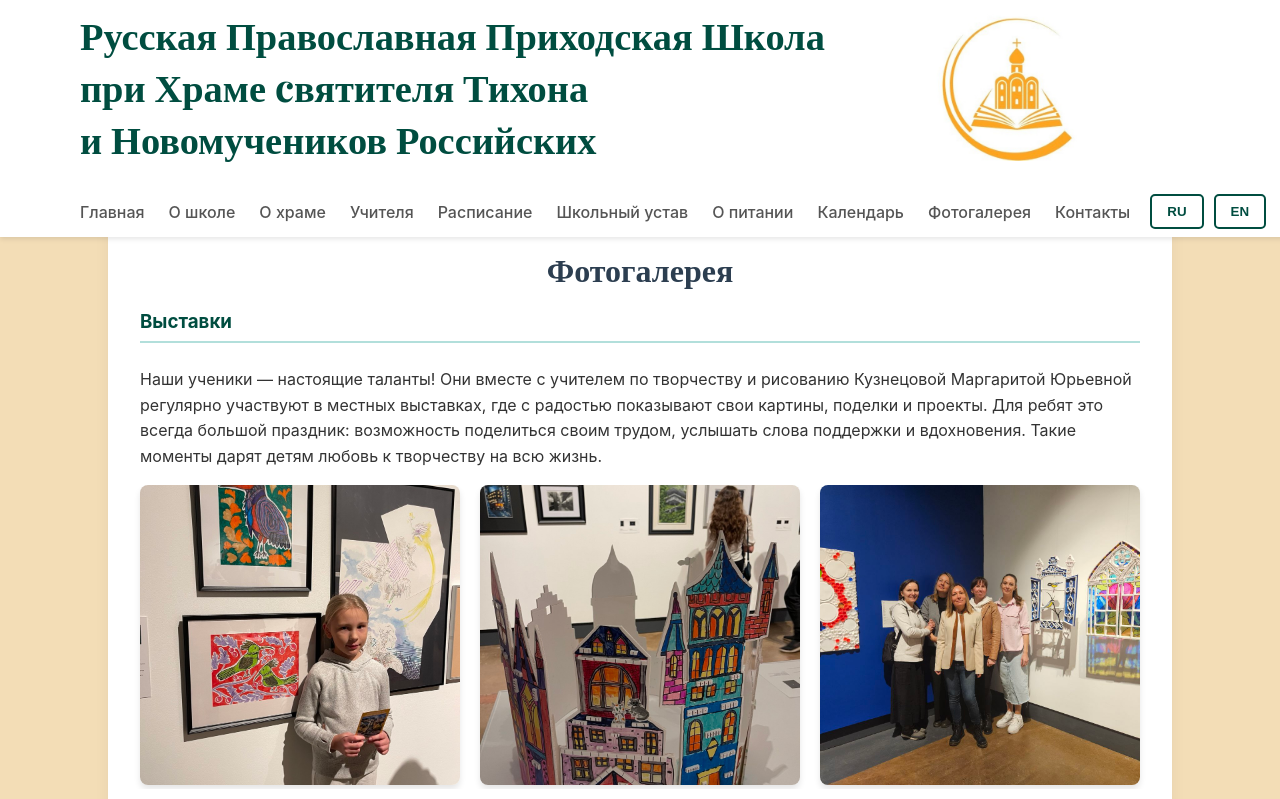
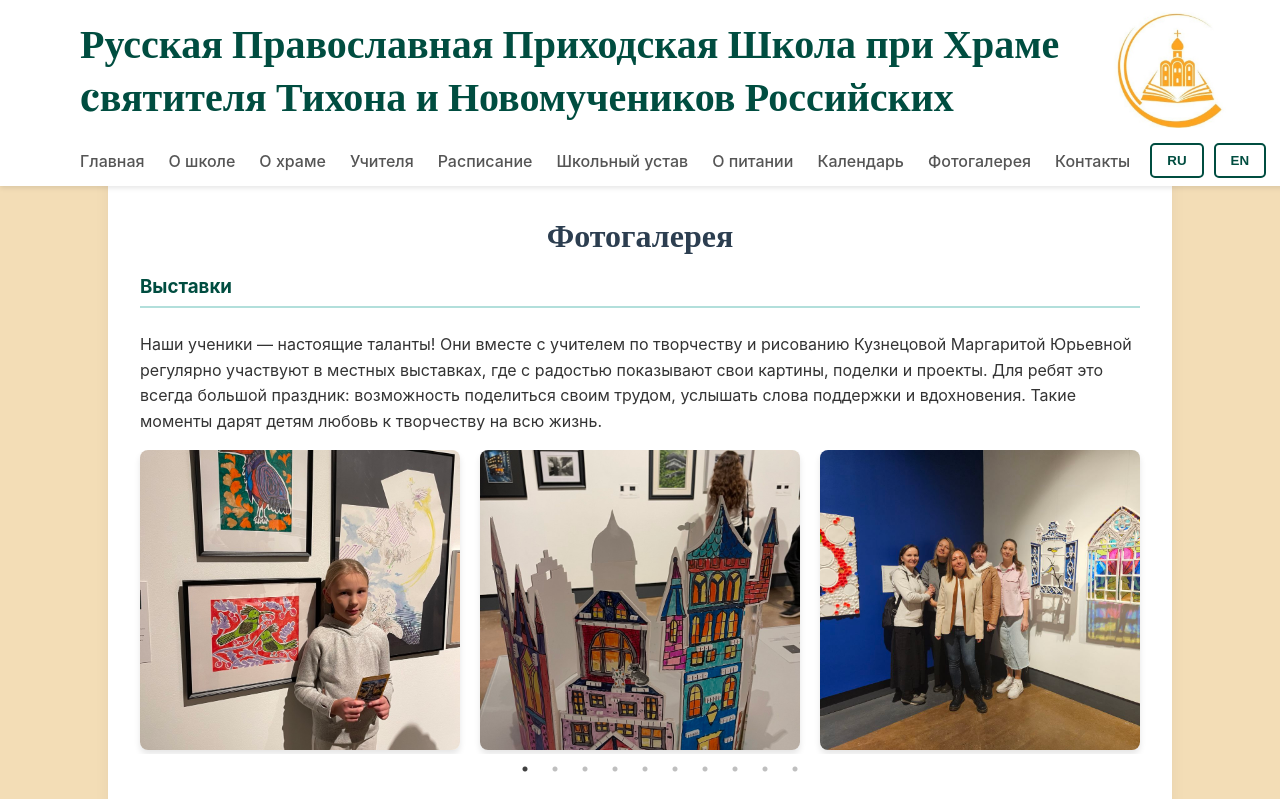
Before and after one commit to dariakorsunart/st-tikhons-parish-school, a React (Create React App) app: page /gallery in a window 1280 px wide. Shown: the top 799 px of the page. Built offline with nearby package versions, Linux system fonts and the light colour scheme; grey boxes are pictures that could not be loaded; a web font is replaced by a local one.

Commit message:
readme updates

```diff
--- a/src/components/Header.js
+++ b/src/components/Header.js
@@ -21,8 +21,9 @@ function Header() {
 
       <nav className="navbar">
       <Link to="/" className="header-brand" onClick={closeMenu}>
-          <h1 className="school-title">Русская Православная Приходская Школа <br/>
-          при Храме cвятителя Тихона <br/> и Новомучеников Российских</h1>
+      <h1 className="school-title">
+            {t('header.school_full_name')}
+          </h1>
            {/* Десктопный логотип */}
           <img src={process.env.PUBLIC_URL +"/images/logo2.jpg"} alt="School logo" className="header-logo-desktop"/>
           <img src={process.env.PUBLIC_URL +"/images/logo1.jpg"} alt="School logo" className="header-logo-mobile"/>
--- a/src/locales/en/translation.json
+++ b/src/locales/en/translation.json
@@ -1,6 +1,7 @@
 {
   "header": {
     "school_title": "Home",
+    "school_full_name": "Russian Orthodox Church Outside of Russia of St. Patriarch Tikhon and the New Martyrs of Russia",
     "about_school": "About School",
     "about_church": "About Church",
     "teachers": "Teachers",
--- a/src/locales/ru/translation.json
+++ b/src/locales/ru/translation.json
@@ -1,5 +1,6 @@
 {
   "header": {
+    "school_full_name": "Русская Православная Приходская Школа при Храме cвятителя Тихона и Новомучеников Российских",
     "school_title": "Главная",
     "about_school": "О школе",
     "about_church": "О храме",
--- a/src/pages/Gallery.js
+++ b/src/pages/Gallery.js
@@ -24,7 +24,6 @@ const gallerySections = {
   concerts: [
     '/images/concert3.jpg',
     '/images/concert4.jpg',
-    '/images/concert5.jpg',
     '/images/concert7.jpg',
     '/images/concert8.jpg',
     '/images/concert9.jpg',
--- a/src/styles.css
+++ b/src/styles.css
@@ -13,7 +13,7 @@ body {
 
 
 .main-content {
-    padding-top: 105px; /* Отступ, чтобы контент не скрывался за хедером */
+    padding-top: 70px; /* Отступ, чтобы контент не скрывался за хедером */
     background-color: rgb(243, 221, 182);
 }
 
@@ -69,11 +69,18 @@ p {
     align-items: center;
     text-decoration: none;
     color: #004d40;
+    width: 100%;
+}
+
+.header-logo-container{
+  flex-basis: 20%;
+  width: 100%;
+  justify-content: center;
 }
 
 .header-logo-desktop {
     display: block;
-    height: 150px;
+    height: 120px;
     object-fit: contain;
 }
 
@@ -82,10 +89,13 @@ p {
 }
 
 .school-title {
-    font-size: 2.4rem;
+    flex-basis: 80%;
+    font-size: 2.5rem;
     font-family: 'Playfair Display', serif;
     margin: 0;
-    margin-right: 100px;
+
+
+
 }
 
 .nav-links {
@@ -94,7 +104,7 @@ p {
     gap: 1.5rem;
     margin: 0;
     padding: 0;
-    margin-top: 30px;
+    /*margin-top: 30px;*/
 }
 
 .nav-links a {
@@ -112,7 +122,8 @@ p {
 .lang-switcher {
     display: flex;
     gap: 10px;
-    margin-top: 30px;
+    align-items: baseline;
+    /*margin-top: 30px; */
 }
 
 .lang-switcher button {
@@ -140,6 +151,7 @@ p {
     display: flex;
     align-items: center;
     gap: 20px; /* Отступ между меню и кнопками */
+    margin-top: 15px;
 }
 
 .menu-toggle {
```
Also changed, not shown: 1 other file (tests, documents, lock files or other folders).
